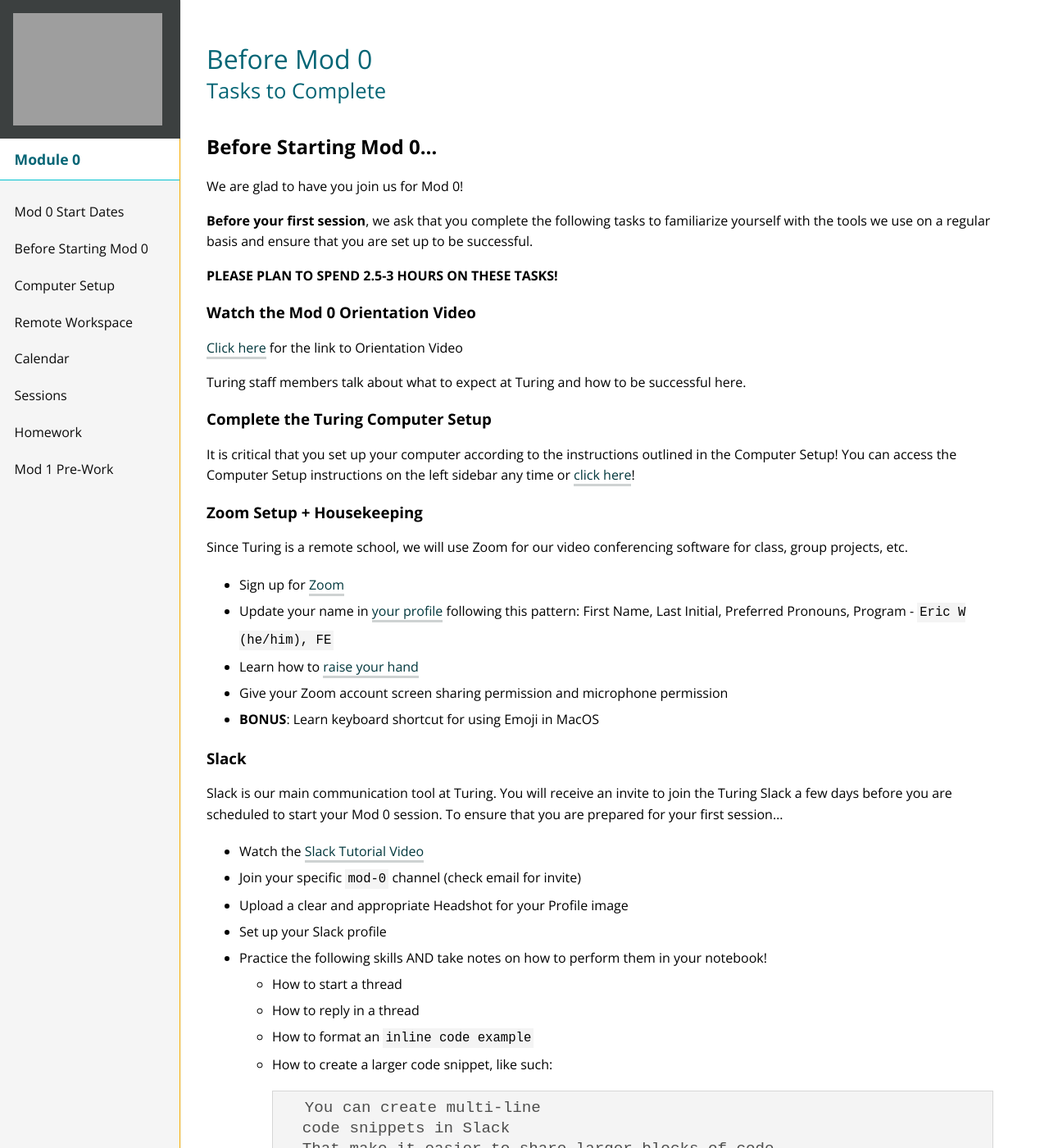
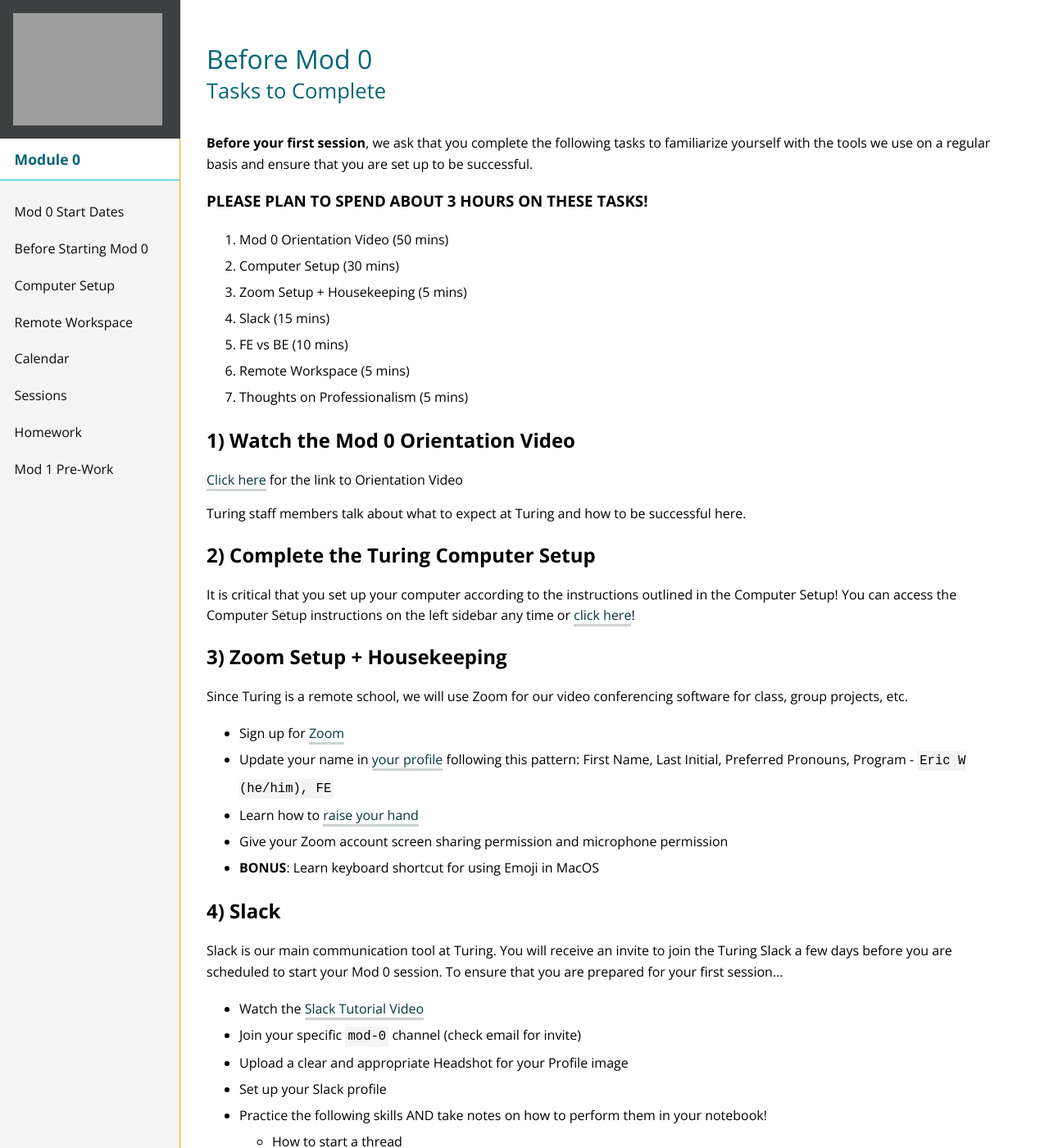
Before and after one commit to turingschool/mod-0-curriculum, a Jekyll site: the page built from before-mod-0.md, in a window 1280 px wide and 1400 px high. Shown: the whole window at 82% size. Built offline with Jekyll 4.4.1, drawn with Linux system fonts in a browser that asks for light colours; nearby versions of some CDN libraries; some of the changed text lies outside the part shown.

Commit message:
Adjust mod 0 prework

````diff
--- a/before-mod-0.md
+++ b/before-mod-0.md
@@ -5,22 +5,29 @@
 permalink:  before-mod-0
 ---
 
-## Before Starting Mod 0...
-We are glad to have you join us for Mod 0!
-
 **Before your first session**, we ask that you complete the following tasks to familiarize yourself with the tools we use on a regular basis and ensure that you are set up to be successful.
 
-**PLEASE PLAN TO SPEND 2.5-3 HOURS ON THESE TASKS!**
+### PLEASE PLAN TO SPEND ABOUT 3 HOURS ON THESE TASKS!
 
-### Watch the Mod 0 Orientation Video
+1. Mod 0 Orientation Video (50 mins)
+1. Computer Setup (30 mins)
+1. Zoom Setup + Housekeeping (5 mins)
+1. Slack (15 mins)
+1. FE vs BE (10 mins)
+1. Remote Workspace (5 mins)
+1. Thoughts on Professionalism (5 mins)
+
+## 1) Watch the Mod 0 Orientation Video
 [Click here](https://www.youtube.com/watch?v=HPZ3qLQdrZA&list=PL1Y67f0xPzdO9ChmEnqMif4Y5uO3lAl4l&index=1) for the link to Orientation Video
 
 Turing staff members talk about what to expect at Turing and how to be successful here.
 
-### Complete the Turing Computer Setup
+
+## 2) Complete the Turing Computer Setup
 It is critical that you set up your computer according to the instructions outlined in the Computer Setup! You can access the Computer Setup instructions on the left sidebar any time or [click here](https://mod0.turing.io/setup-instructions)!
 
-### Zoom Setup + Housekeeping
+
+## 3) Zoom Setup + Housekeeping
 Since Turing is a remote school, we will use Zoom for our video conferencing software for class, group projects, etc.
 - Sign up for [Zoom](zoom.us)
 - Update your name in [your profile](https://support.zoom.us/hc/en-us/articles/201363203-My-Profile) following this pattern: First Name, Last Initial, Preferred Pronouns, Program - `Eric W (he/him), FE`
@@ -28,7 +35,7 @@
 - Give your Zoom account screen sharing permission and microphone permission
 - **BONUS**: Learn keyboard shortcut for using Emoji in MacOS
 
-### Slack
+## 4) Slack
 Slack is our main communication tool at Turing. You will receive an invite to join the Turing Slack a few days before you are scheduled to start your Mod 0 session. To ensure that you are prepared for your first session...
 - Watch the [Slack Tutorial Video](https://www.youtube.com/watch?v=tfq333EpWgM)
 - Join your specific `mod-0` channel (check email for invite)
@@ -45,14 +52,25 @@
       That make it easier to share larger blocks of code
     ```
 - Join additional channels according to your interests! A few we recommend are:
-- #salaries
-- #announcements
-- #broadcast
+  - #salaries
+  - #announcements
+  - #broadcast
 
-### FE vs BE Activity
+## 5) FE vs BE Activity
 While you likely have picked your track for Turing, it's still critical to understand how front-end and back-end works together!
 
 - Watch [this video](https://www.youtube.com/watch?v=7CjChB48_oM&feature=youtu.be)
 - Stop the video when prompted and take notes on the following:
   - What do you think is happening on the front-end?
   What do you think is happening on the back-end?
+
+## 6) Remote Workspace
+Be sure to get your [supplies and workspace prepared](https://mod0.turing.io/remote-workspace) to crush Mod 0 and beyond!
+
+## 7) Read Thoughts on Professionalism
+Read [these reflections](https://drive.google.com/file/d/1LNyXge4p6OQTWbo_Y9XIJAF2LEwNnN4P/view) from a former student and take notes on the following:
+1. What stood out to you as you read this?
+1. What surprised you after reading this?
+1. How will this impact your approach to Mod 0?
+
+You will be sharing these reflections during your first session of Mod 0!
````
